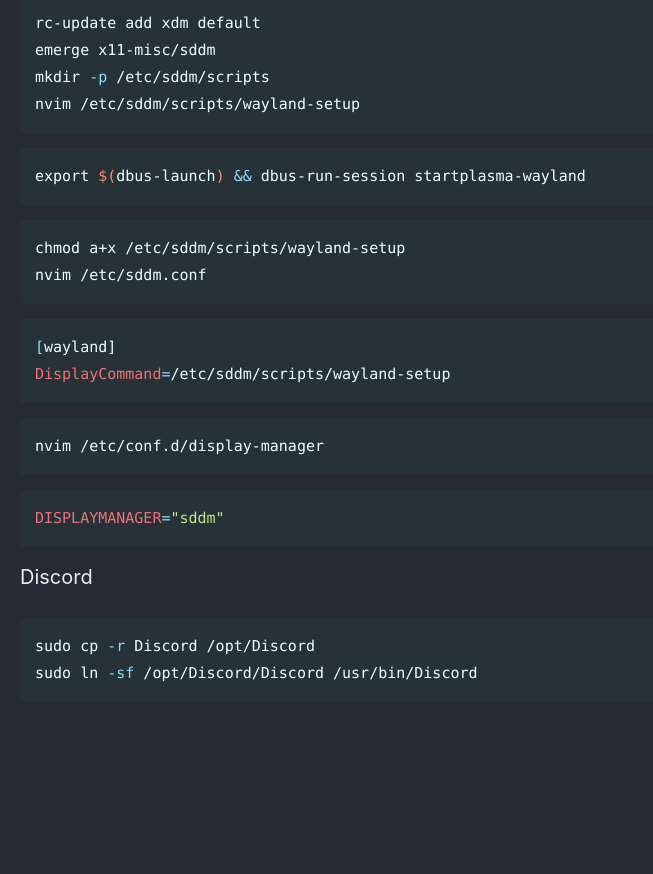
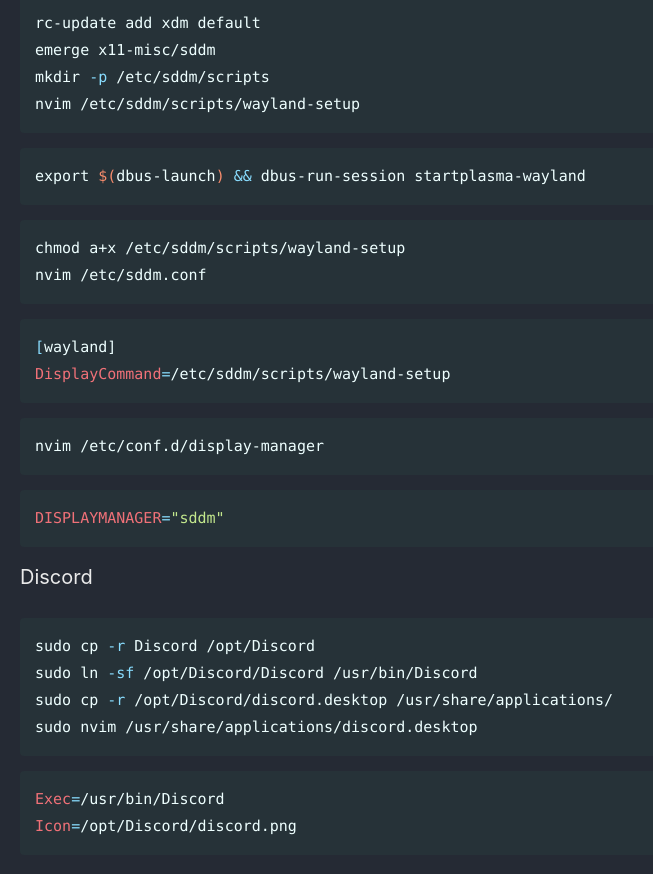
Before and after one commit to Connor-McCartney/Connor-McCartney.github.io, a Jekyll site: the page built from _pages/misc/gentoo.md, in a window 1280 px wide and 900 px high, scrolled down 6489 px. Shown: the top 874 px of the window, without its empty margins (0-653 px from the left). Built offline with Jekyll 4.4.1, drawn with Linux system fonts in a browser that asks for light colours; cached includes are drawn as plain includes; our own code applies the rules of GitHub Pages for plain Markdown files; before the commit the page ends 7236 px from its top, so only the background shows below that.

Commit message:
Update gentoo.md

````diff
--- a/_pages/misc/gentoo.md
+++ b/_pages/misc/gentoo.md
@@ -317,4 +317,11 @@ Discord
 ```bash
 sudo cp -r Discord /opt/Discord
 sudo ln -sf /opt/Discord/Discord /usr/bin/Discord
+sudo cp -r /opt/Discord/discord.desktop /usr/share/applications/
+sudo nvim /usr/share/applications/discord.desktop
 ```
+
+```bash
+Exec=/usr/bin/Discord
+Icon=/opt/Discord/discord.png
+```
````
